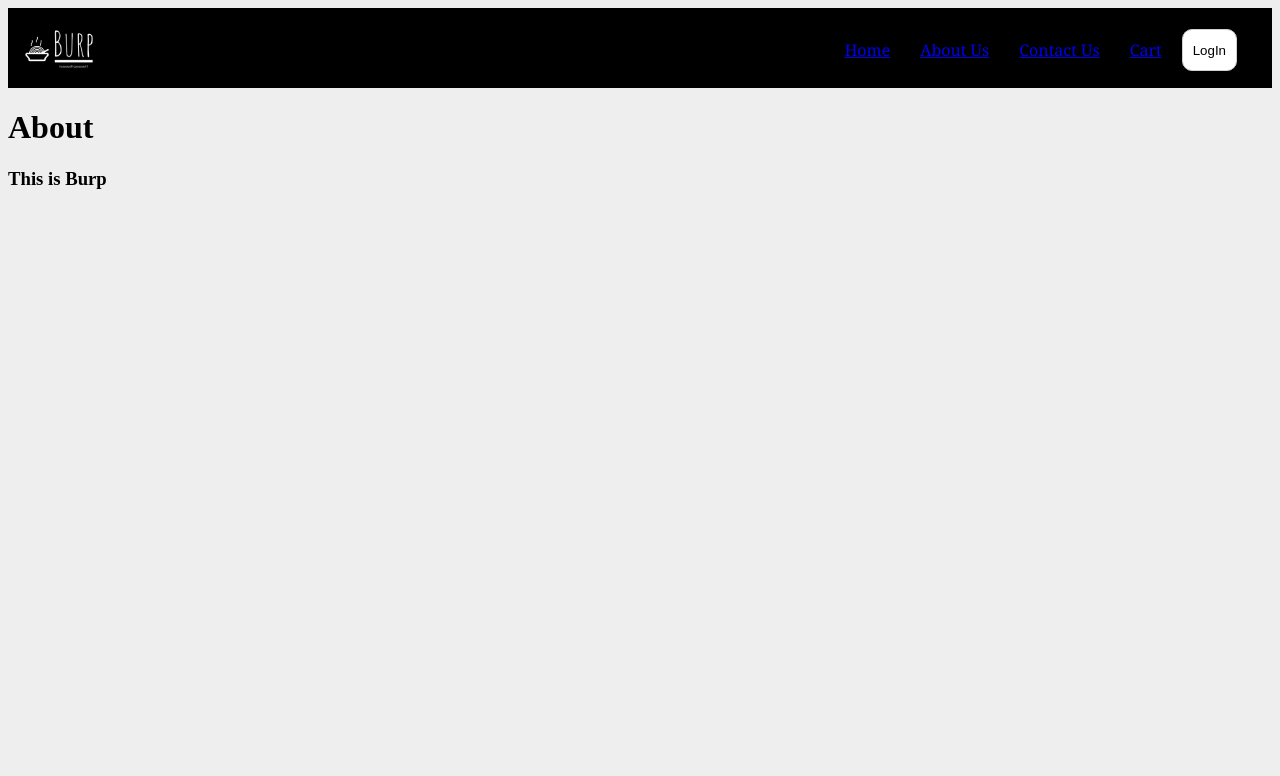
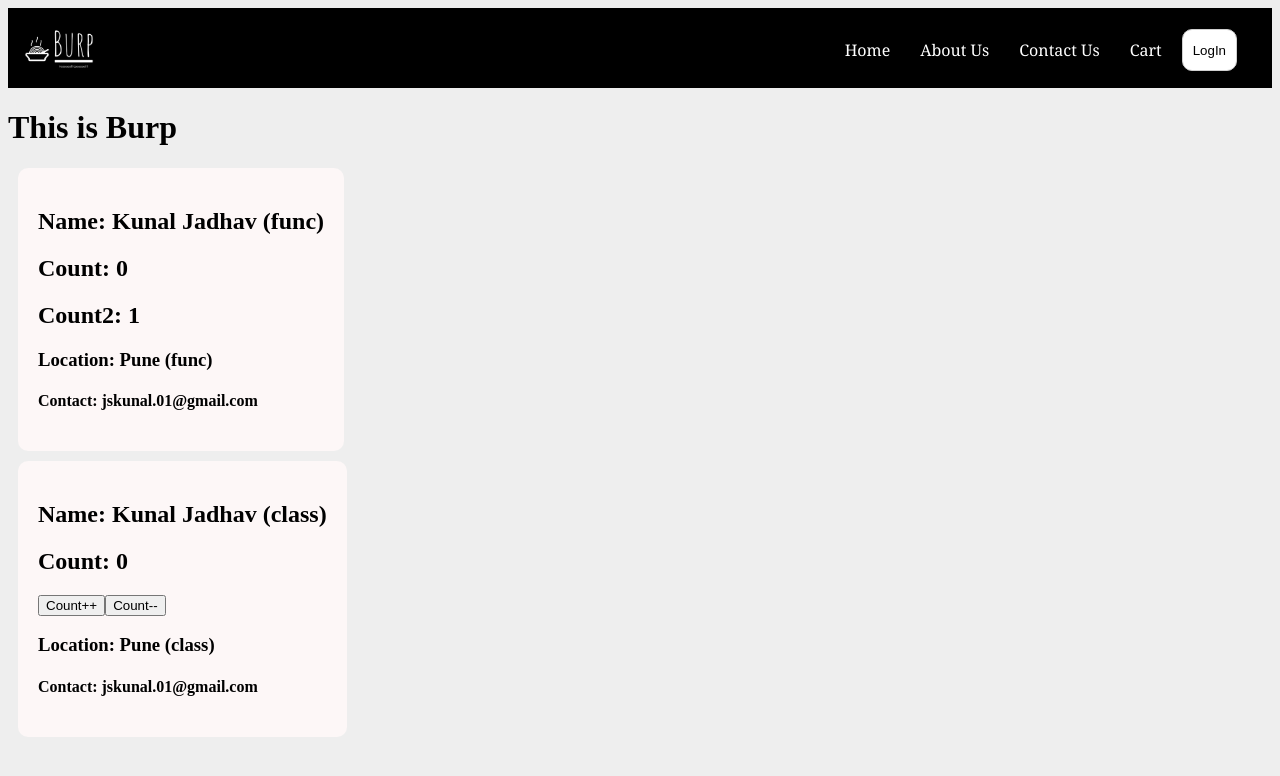
Before and after one commit to Kunal-Jadhav-1/Burp, a React app: page /about in a window 1280 px wide. Built offline with nearby package versions, Linux system fonts and the light colour scheme.

Commit message:
tenth commit

```diff
--- a/index.css
+++ b/index.css
@@ -32,12 +32,10 @@
 }
 
 .navi > ul > li{
-    color: white;
     padding: 10px;
     margin: 5px;
     margin-top: 5px;
     cursor: pointer;
-    border-radius: 10px;
     font-family:Cambria, Cochin, Georgia, Times, 'Times New Roman', serif;
 }
 
@@ -199,6 +197,7 @@
     list-style-type: none;
 
     background-color: rgb(246, 246, 246);
+    border: 1px solid rgb(216, 216, 216);
 }
 
 .menu > ul > li {
@@ -207,18 +206,15 @@
 
 .link{
     text-decoration: none;
+    color: white;
 }
 
 .menu-tile{
     display: flex;
     align-items: center;
     justify-content: space-between;
+}
 
-}
-.menu-tile2{
-    display: flex;;
-
-}
 
 .menuImg{
     height: 80px;
@@ -232,3 +228,12 @@
     margin: 0;
     font-family:Cambria, Cochin, Georgia, Times, 'Times New Roman', serif;
 }
+
+.user-card{
+    margin: 10px;
+    width: max-content;
+    height: max-content;
+    background-color: rgb(253, 247, 247);
+    padding: 20px;
+    border-radius: 10px;
+}
--- a/index.html
+++ b/index.html
@@ -1,25 +1,15 @@
 <!DOCTYPE html>
 <html lang="en">
+  <head>
+    <meta charset="UTF-8" />
+    <meta name="viewport" content="width=device-width, initial-scale=1.0" />
+    <title>Burp</title>
+    <link rel="stylesheet" href="index.css" />
+  </head>
 
-<head>
-    <meta charset="UTF-8">
-    <meta name="viewport" content="width=device-width, initial-scale=1.0">
-    <title>Burp</title>
-    <link rel="stylesheet" href="index.css">
-</head>
-
-<body class="app">
-
-    <div id="root">
-
-    </div>
-
-
-
+  <body class="app">
+    <div id="root"></div>
 
     <script type="module" src="./src/app3.js"></script>
-
-
-</body>
-
+  </body>
 </html>
--- a/src/components/About.js
+++ b/src/components/About.js
@@ -1,10 +1,14 @@
+import User from "./User";
+import UserClass from "./UserClass";
+
 const About = () => {
     return (
         <div className="about">
-            <h1>About</h1>
-            <h3>This is Burp</h3>
+            <h1>This is Burp</h1>
+            <User name = "Kunal Jadhav (func)" location="Pune (func)"/>
+            <UserClass  name = "Kunal Jadhav (class)" location="Pune (class)"/>
         </div>
-    )
-}
+    );
+};
 
 export default About;
--- a/src/components/Body.js
+++ b/src/components/Body.js
@@ -14,6 +14,10 @@ const Body = () => {
 
     useEffect(() => {
         fetchData();
+
+        return () =>{
+            //This functions is called when we unmount the component
+        }
     }, []);
 
     const fetchData = async () => {
@@ -23,7 +27,7 @@ const Body = () => {
         );
 
         const json = await data.json();
-        console.log(json)
+        //console.log(json)
         //Optional Chaining
         setListOfRestaurants(json?.data?.cards[1]?.card?.card?.gridElements?.infoWithStyle?.restaurants);
         setfilteredRestaurants(json?.data?.cards[1]?.card?.card?.gridElements?.infoWithStyle?.restaurants);
--- a/src/components/Header.js
+++ b/src/components/Header.js
@@ -17,13 +17,13 @@ const Header = () => {
             <div className="navi">
                 <ul>
                     <li>
-                        <Link to="/">Home</Link></li>
+                        <Link to="/" className='link'>Home</Link></li>
                     <li>
-                        <Link to="/about">About Us</Link></li>
+                        <Link to="/about" className='link'>About Us</Link></li>
                     <li>
-                        <Link to="/contact-us">Contact Us</Link></li>
+                        <Link to="/contact-us" className='link'>Contact Us</Link></li>
                     <li>
-                        <Link to="/cart">Cart</Link>
+                        <Link to="/cart" className='link'>Cart</Link>
                     </li>
                     <button className='login' onClick={() => {
                         btnLog === "LogIn" ? setBtnLog("LogOut") : setBtnLog("LogIn");
--- /dev/null
+++ b/src/components/User.js
@@ -0,0 +1,31 @@
+import {useState} from 'react'
+
+const User = (props) => {
+
+    const  [count] = useState(0);
+    const  [count2] = useState(1);
+
+  return (
+    <div className="user-card">
+      <h2>Name: {props.name}</h2>
+      <h2>Count: {count}</h2>
+      <h2>Count2: {count2}</h2>
+      <h3>Location: {props.location}</h3>
+      <h4>Contact: jskunal.01@gmail.com</h4>
+    </div>
+  )
+}
+
+//  OR
+
+// const User = ({name, location}) => {
+//     return (
+//       <div className="user-card">
+//         <h2>Name: {name}</h2>
+//         <h3>Location: {location}</h3>
+//         <h4>Contact: jskunal.01@gmail.com</h4>
+//       </div>
+//     )
+//   }
+
+export default User
--- /dev/null
+++ b/src/components/UserClass.js
@@ -0,0 +1,40 @@
+import React from 'react';
+
+class UserClass extends React.Component {
+
+    constructor(props) {
+        super(props);
+
+        this.state = {
+            count : 0,
+        };
+    }
+
+    render() {
+        const { name, location } = this?.props;
+        const {count} = this?.state
+
+        //Destructure if you want or just use this.props.name
+
+        return (
+            <div className="user-card">
+                <h2>Name: {name}</h2>
+                <h2>Count: {count}</h2>
+                <button onClick={() => {
+                    this.setState({
+                        count: count+1
+                    })
+                }}>Count++</button>
+                <button onClick={() => {
+                    this.setState({
+                        count: count-1
+                    })
+                }}>Count--</button>
+                <h3>Location: {location}</h3>
+                <h4>Contact: jskunal.01@gmail.com</h4>
+            </div>
+        )
+    }
+}
+
+export default UserClass;
```
